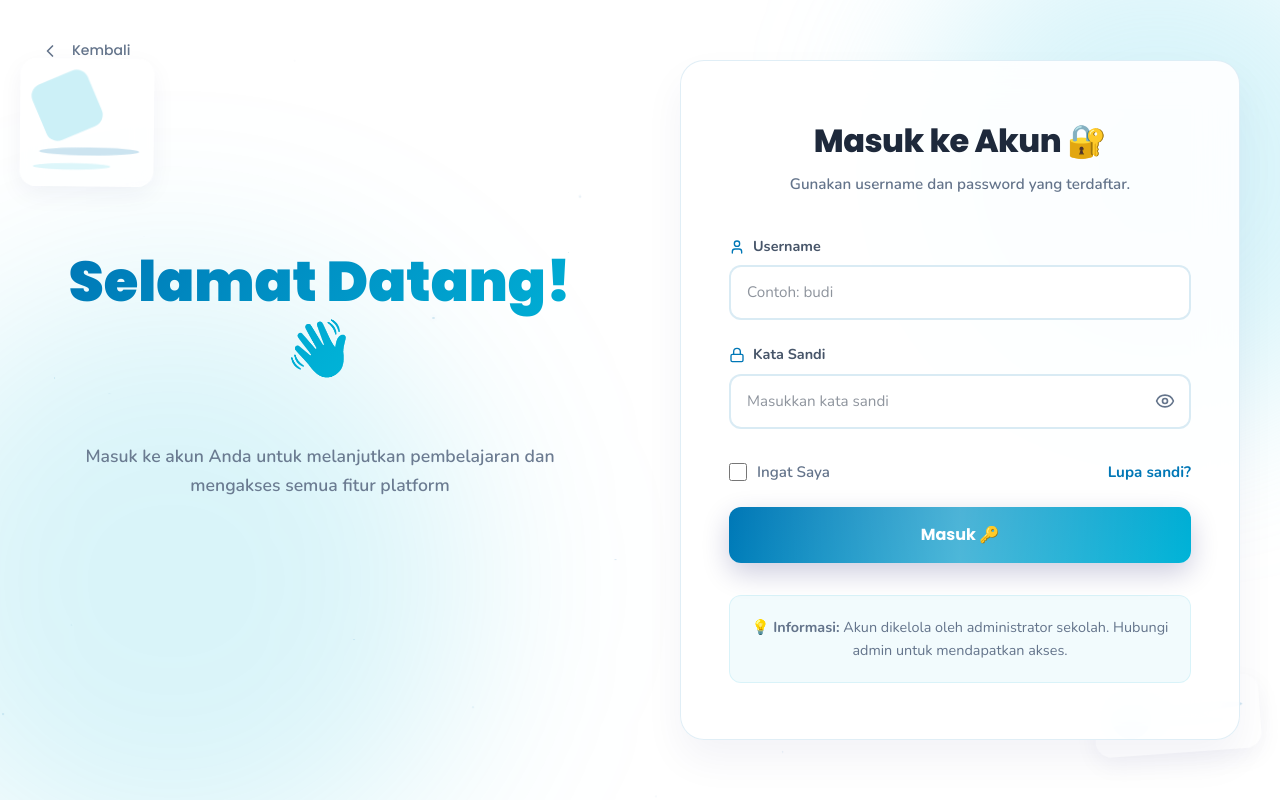
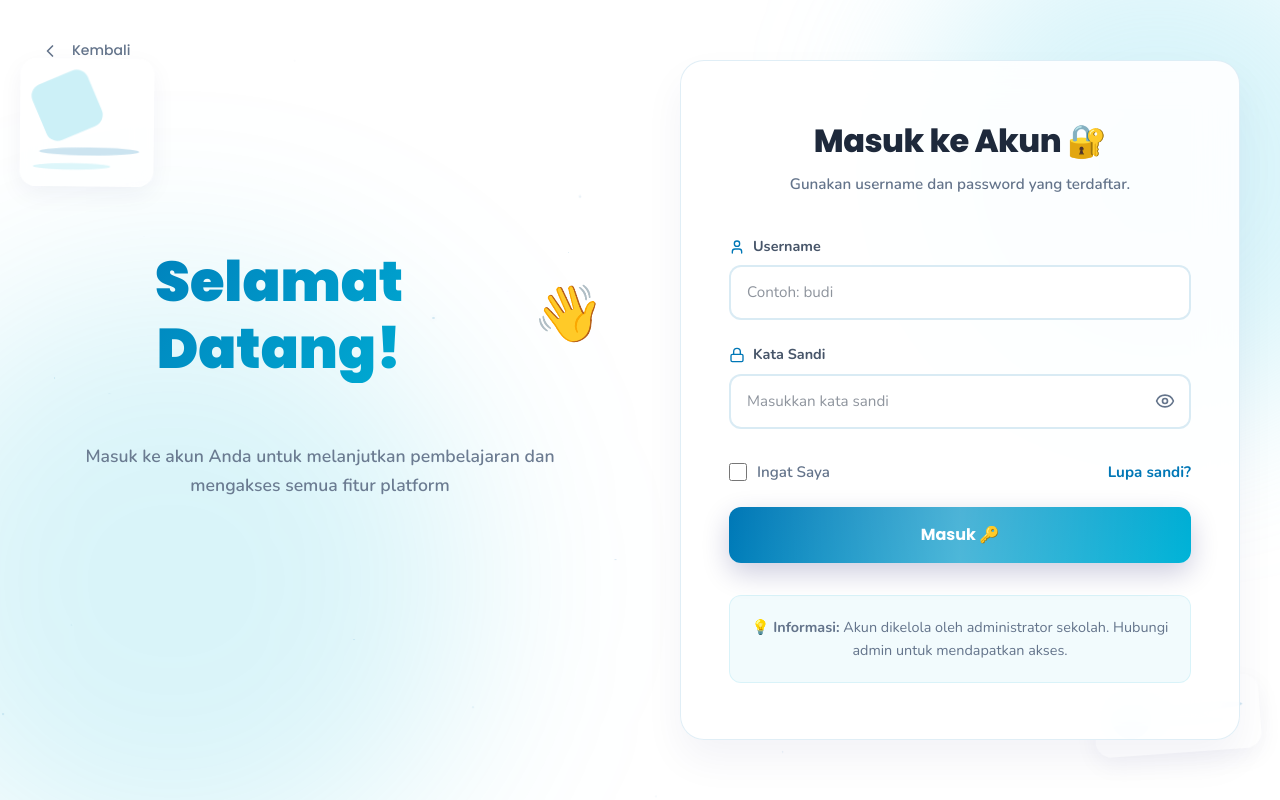
Before and after one commit to mellandaaa12/SKRIPSIPUNYA, a React (Vite) app: page /login in a window 1280 px wide. Built offline with nearby package versions, Linux system fonts and the light colour scheme; no server answers.

Commit message:
style: keep waving hand emoji yellow and add wrist wave rotation animation

```diff
--- a/src/app/pages/LoginPage.tsx
+++ b/src/app/pages/LoginPage.tsx
@@ -196,9 +196,27 @@ export default function LoginPage() {
                 margin: "0 0 24px",
                 lineHeight: 1.2,
                 textAlign: "center",
+                display: "flex",
+                alignItems: "center",
+                justifyContent: "center",
+                gap: "12px",
               }}
             >
-              <span className="text-brand-gradient">Selamat Datang! 👋</span>
+              <span className="text-brand-gradient">Selamat Datang!</span>
+              <motion.span
+                animate={{ rotate: [0, 16, -16, 16, 0] }}
+                transition={{
+                  duration: 1.5,
+                  repeat: Infinity,
+                  ease: "easeInOut",
+                }}
+                style={{
+                  display: "inline-block",
+                  transformOrigin: "bottom right",
+                }}
+              >
+                👋
+              </motion.span>
             </motion.h2>
             <motion.p
               animate={{ opacity: [0.6, 1, 0.6] }}
```
